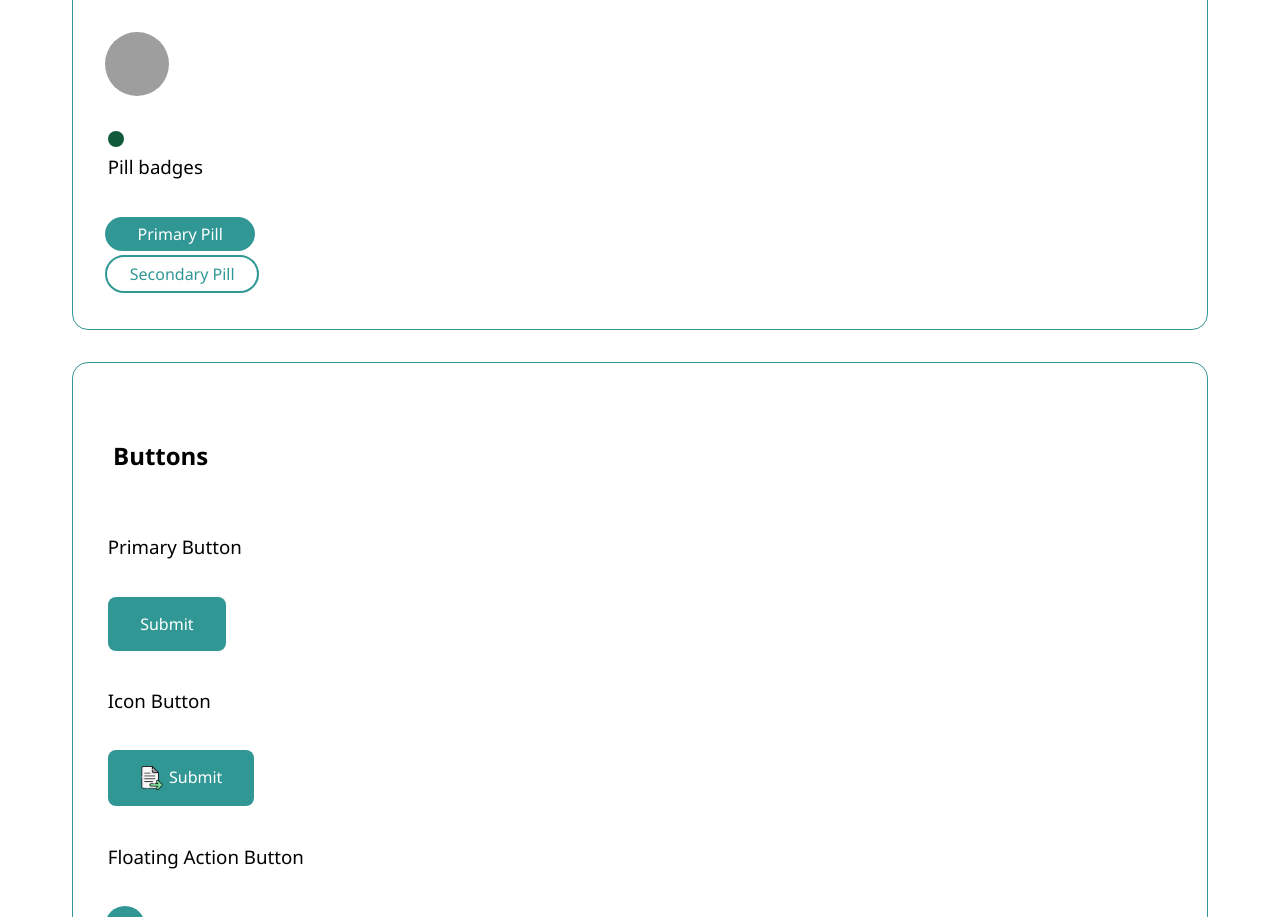
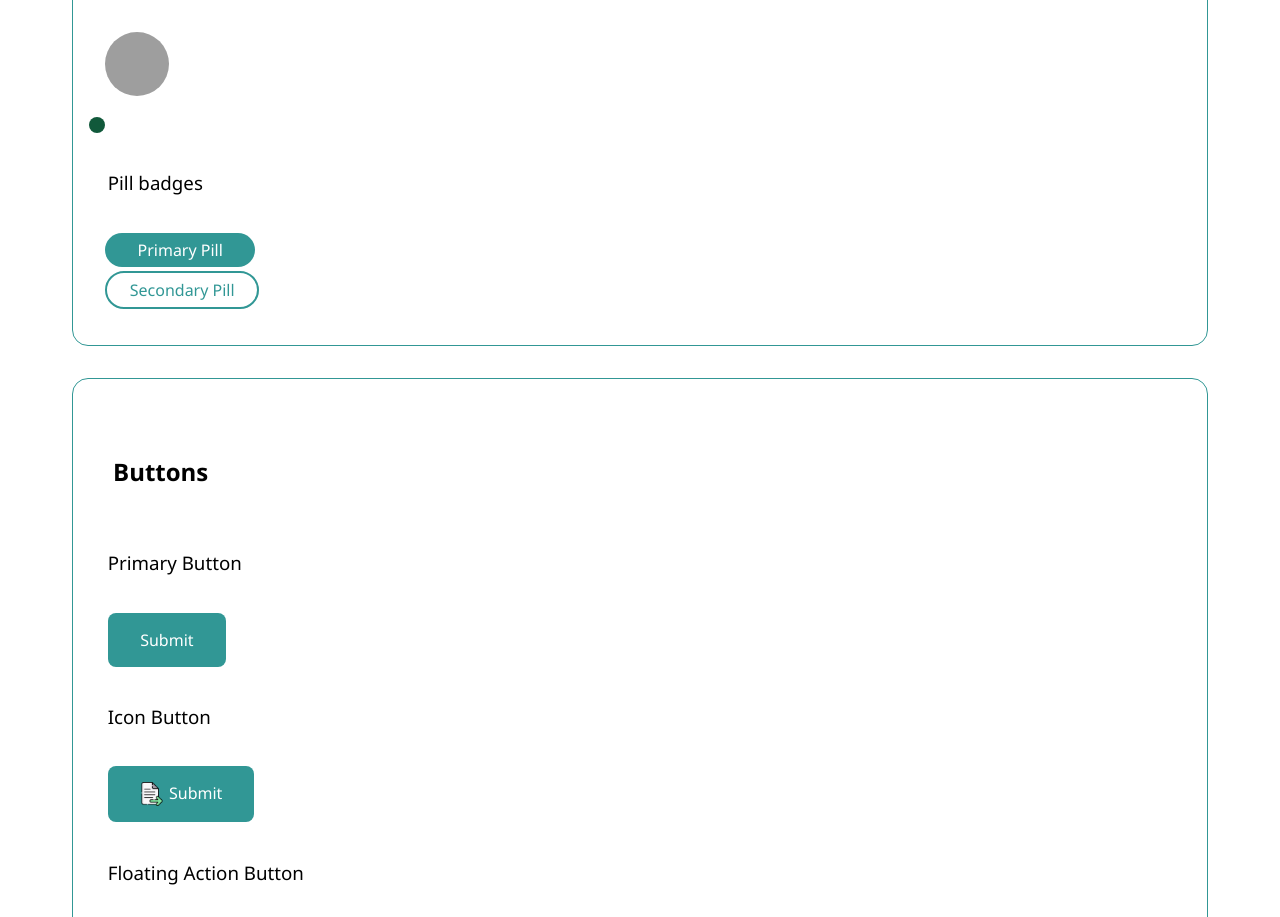
Before and after one commit to sneha-pujari/Component-Library, a plain HTML site: page index.html in a window 1280 px wide. Shown: the part 1183-2100 px from the top of the page. Drawn offline with Linux system fonts and the light colour scheme; grey boxes are pictures that could not be loaded.

Commit message:
Update styles.css

```diff
--- a/styles.css
+++ b/styles.css
@@ -102,10 +102,11 @@ h3{
     height: 4em;
     border-radius: 100em;
 }
+
 .badge-icon{
-    position: absolute;
-    left: 108px;
-    bottom: -530px;
+    position: relative;
+    bottom: 0;
+    right: 0;
     width: 1em;
     height: 1em;
     background-color: rgb(17, 89, 59);
```
